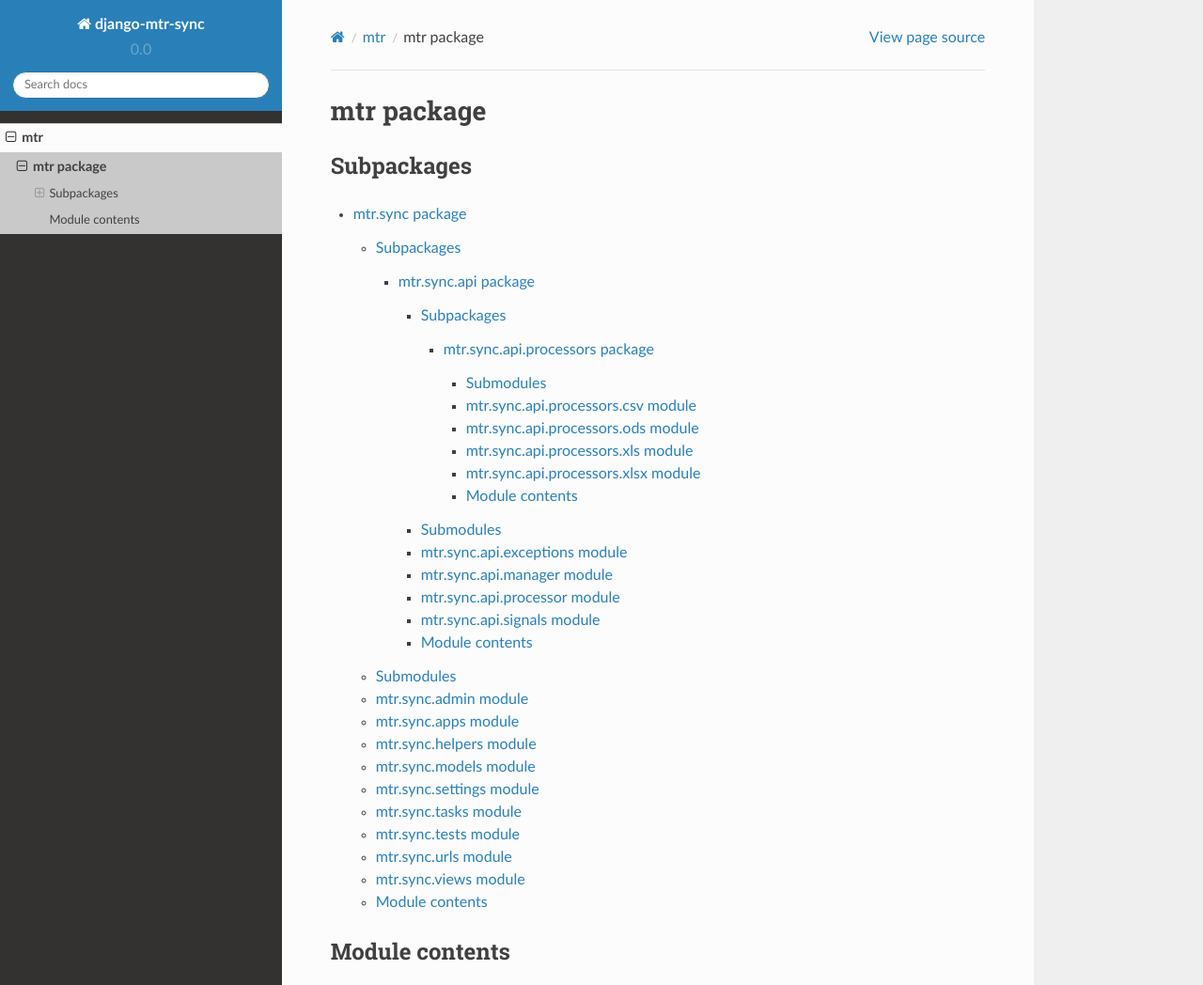
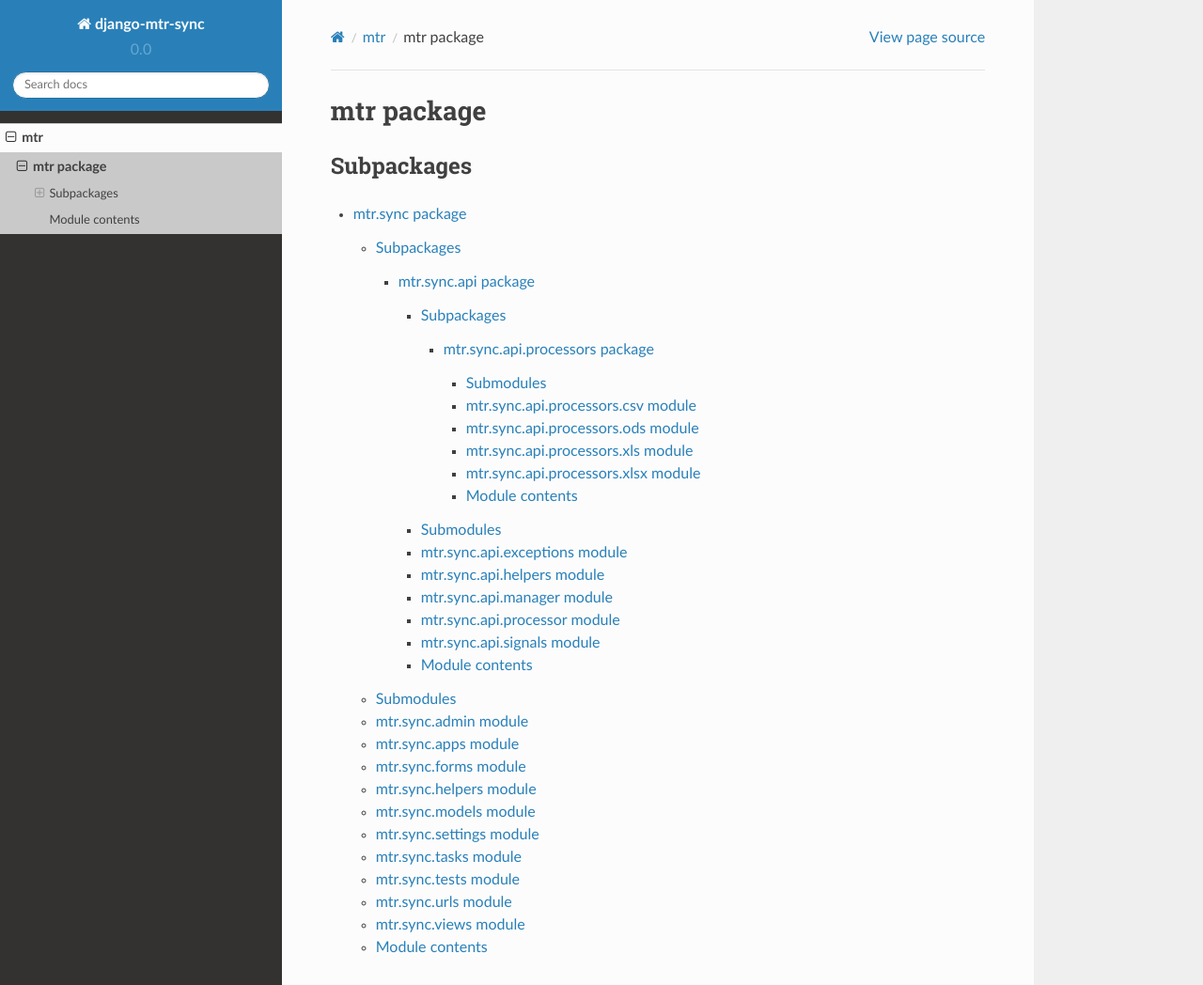
Before and after one commit to massari100/django-mtr-sync, a Sphinx documentation site: the page built from docs/mtr.rst, in a window 1280 px wide and 1389 px high, cut to the strip 0-1048 px from the top of the window. Shown: the whole strip at 94% size. Built offline with Sphinx 7.4.7 and the Read the Docs theme 2.0.0, drawn with Linux system fonts in a browser that asks for light colours; pages that are not in the unit, such as notebooks, are missing from menus.

Commit message:
Updated docs, removed fabfile from inspection, None values converted to empty strings

```diff
--- a/docs/mtr.sync.api.rst
+++ b/docs/mtr.sync.api.rst
@@ -15,6 +15,14 @@ mtr.sync.api.exceptions module
 ------------------------------
 
 .. automodule:: mtr.sync.api.exceptions
+    :members:
+    :undoc-members:
+    :show-inheritance:
+
+mtr.sync.api.helpers module
+---------------------------
+
+.. automodule:: mtr.sync.api.helpers
     :members:
     :undoc-members:
     :show-inheritance:
--- a/docs/mtr.sync.rst
+++ b/docs/mtr.sync.rst
@@ -24,6 +24,14 @@ mtr.sync.apps module
 --------------------
 
 .. automodule:: mtr.sync.apps
+    :members:
+    :undoc-members:
+    :show-inheritance:
+
+mtr.sync.forms module
+---------------------
+
+.. automodule:: mtr.sync.forms
     :members:
     :undoc-members:
     :show-inheritance:
--- a/fabfile.py
+++ b/fabfile.py
@@ -142,6 +142,9 @@ def docs(action='make'):
     with lcd(DOCS_DIR):
         if action == 'make':
             local('make html')
+        elif action == 'update':
+            local('rm -f mtr*')
+            local('sphinx-apidoc -o . ../mtr/')
         else:
             print('Invalid action: {}, available actions: "make"'
                 ', "compile"'.format(action))
```
Also changed, not shown: .scrutinizer.yml, 2 other files.
